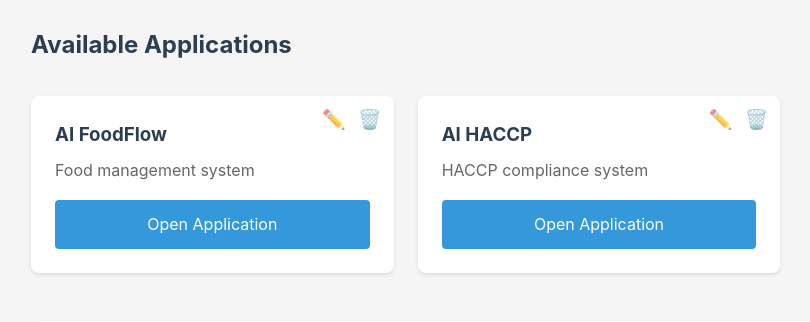
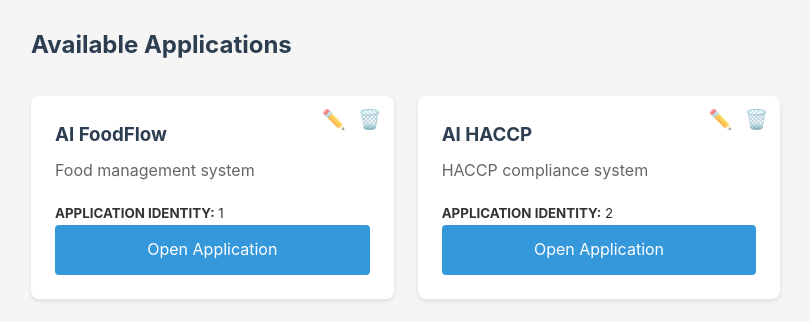
Before and after one commit to Sam9682/ai-swautomorph, a Flask app: page /dashboard in a window 1280 px wide. Shown: the part 157-479 px from the top of the page, without its empty margins (41-851 px from the left). Run offline with Flask 3, Linux system fonts and the light colour scheme; the visitor is signed in with stand-in values (Sample User, id 1); data comes from the database, SQL or seed files in the repository.

Commit message:
Adding IDENTITY number in the dashboard

```diff
--- a/templates/dashboard.html
+++ b/templates/dashboard.html
@@ -29,6 +29,9 @@
             {% endif %}
             <h3>{{ app[1] }}</h3>
             <p>{{ app[3] or get_text('no_description') }}</p>
+            <div class="app-identity">
+                <small><strong>APPLICATION IDENTITY:</strong> {{ app[0] }}</small>
+            </div>
             <div class="app-buttons">
                 <a href="{{ url_for('sso.sso_app_login', app_name=app[1]) }}" target="_blank" class="btn btn-primary">{{ get_text('open_application') }}</a>
                 {% if app[4] %}
```
Also changed, not shown: 1 other file.
